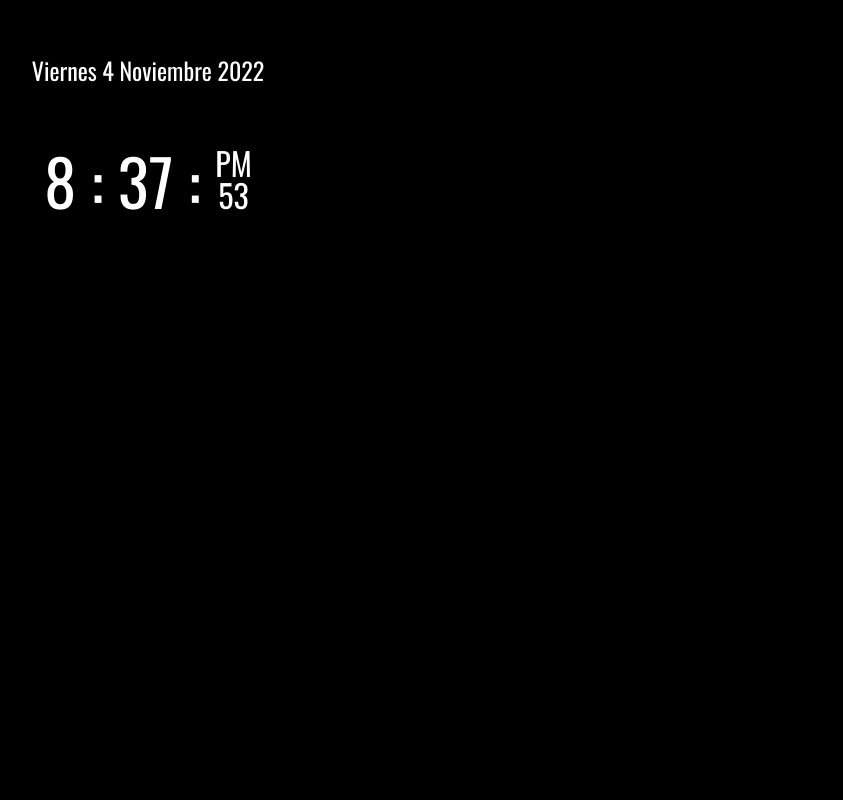
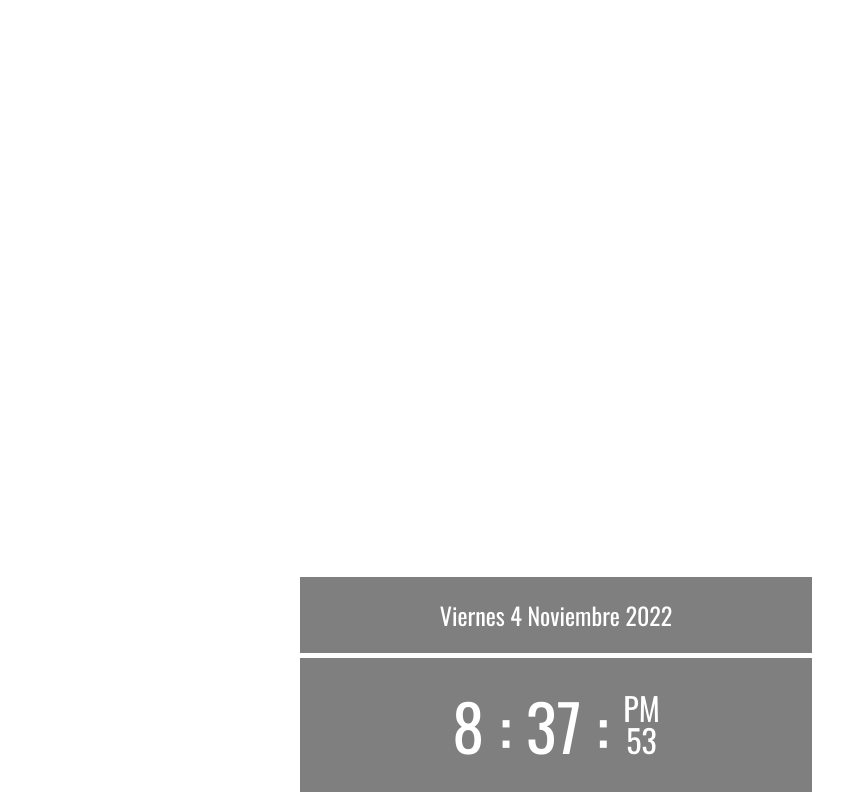
Before and after one commit to Mabrix-Dev/Reloj.js, a plain HTML site: page index.html in a window 1280 px wide. Shown: the whole page, without its empty margins (84-927 px from the left). Drawn offline with nearby package versions, Linux system fonts and the light colour scheme.

Commit message:
Se justifica ubicacion centro y abajo

```diff
--- a/estilos.css
+++ b/estilos.css
@@ -7,21 +7,27 @@
 }
 
 body {
-    background: url(lee.jpg) #000;
+    /*background: url(lee.jpg) #000; aca debo poner la fotito  :D*/
     background-size: cover;
     color: #fff;
     font-size: 16px;
 }
 
 .wrap {
-    width: 90%;
-    max-width: 1000px;
-    /*margin:auto;*/
+    display: flex;
+    height: 100vh;
+    /* width: 90%; */
+    /* max-width: 1000px; */
+      /* centrar  el gadget */
+      justify-content: center; /* horizontal desplazamiento*/
+      align-items: flex-end; /* vertical desplazamiento*/
+
 }
 
 .widget {
+    /* display: inline; */
     width: 40%;
-    margin: 2em;
+    margin: .5rem;
     /*margin:32px;*/
 }
 
```
Also changed, not shown: index.html (+1 -2 lines), 1 other file.
